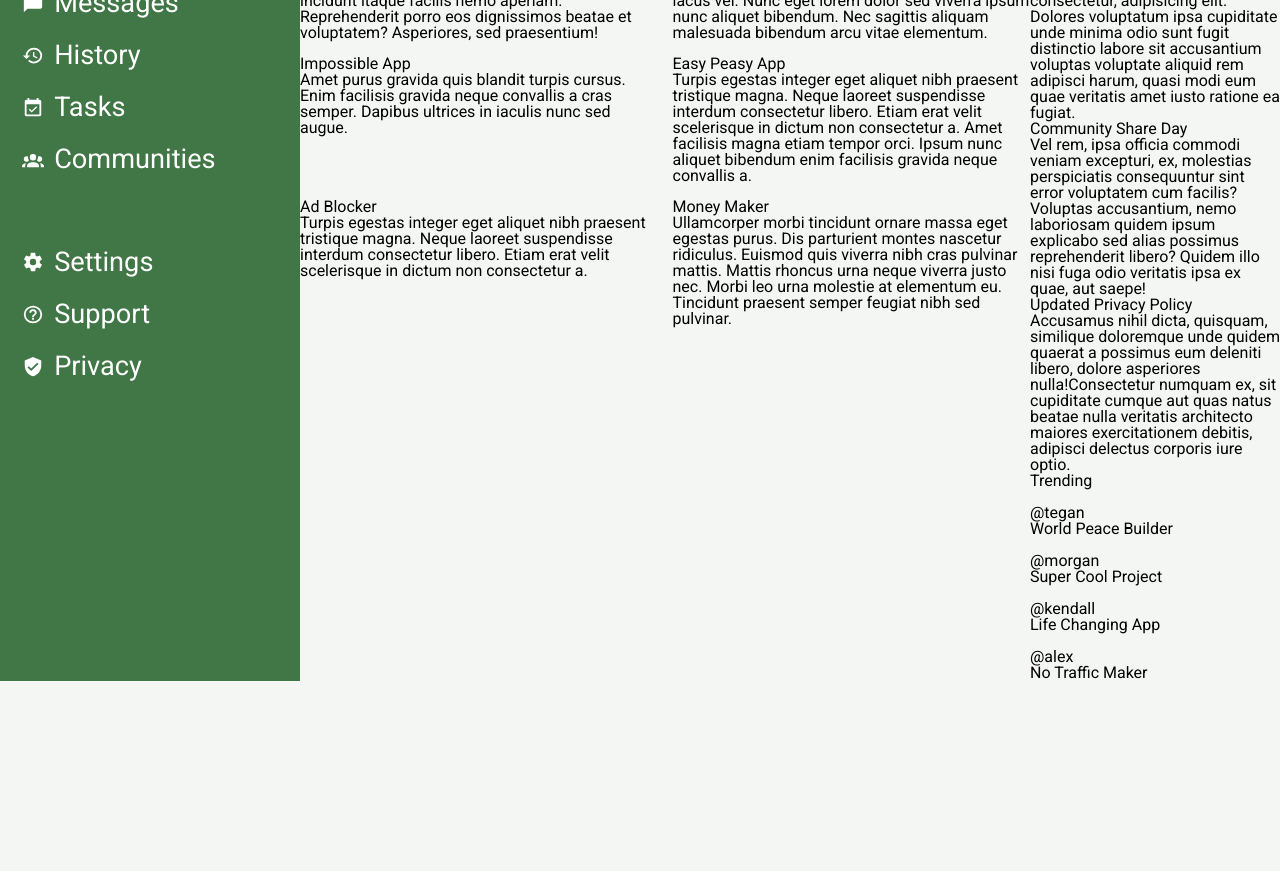
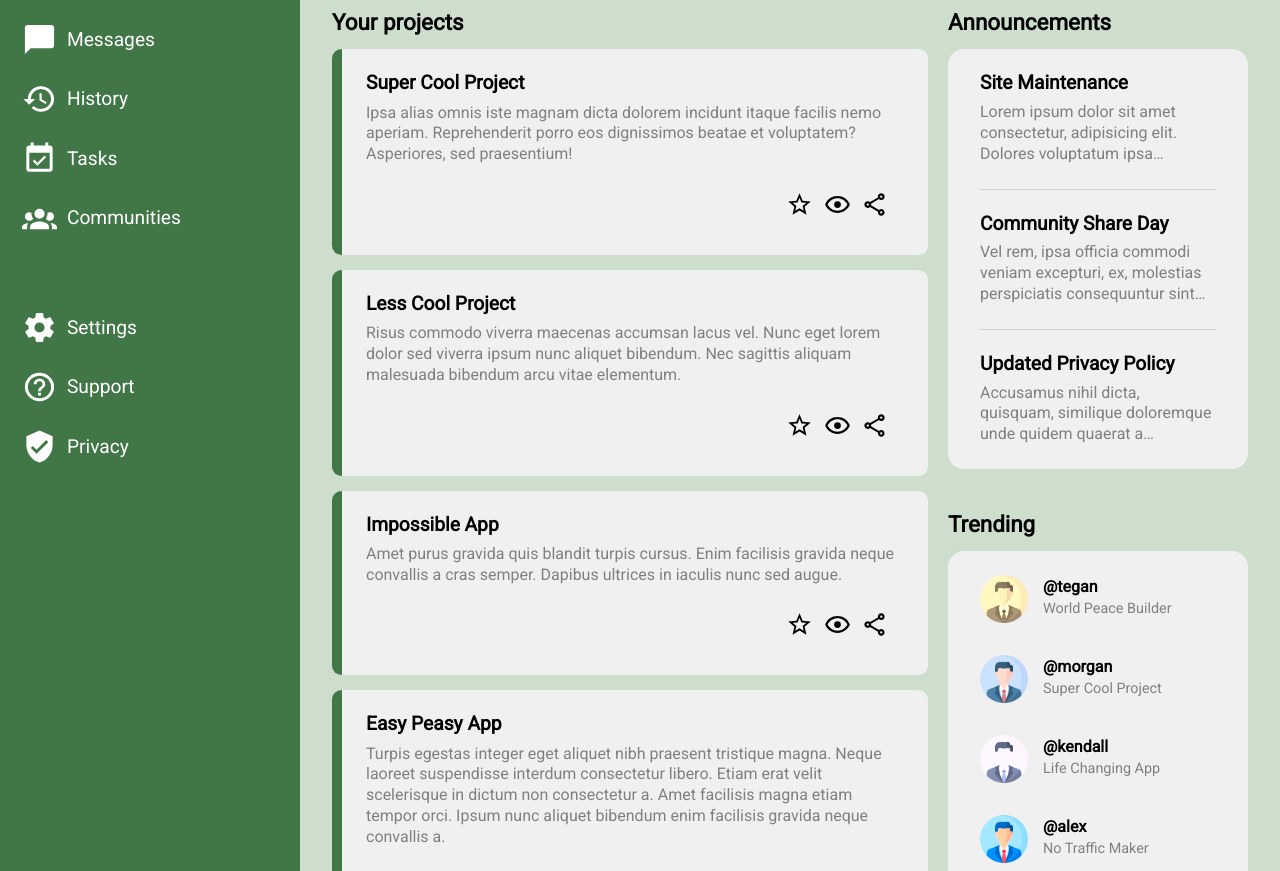
Before and after one commit to NontasBak/admin-dashboard, a plain HTML site: page index.html in a window 1280 px wide. Shown: the part 227-1098 px from the top of the page. Before the commit the page ends 909 px from the top, so only its background shows below. Drawn offline with Linux system fonts and the light colour scheme.

Commit message:
Create main content styling

```diff
--- a/index.html
+++ b/index.html
@@ -79,7 +79,7 @@
     <div class="header">
         <div class="top-row">
             <img src="images/magnify.svg" alt="search">
-            <input type="search">
+            <input type="text" name="search" id="search">
             <img src="images/bell-outline.svg" alt="notifications">
             <img id="profile" src="images/profile.png" alt="profile">
             <p class="name">Morgan Oakley</p>
@@ -105,7 +105,7 @@
             <h4>Your projects</h4>
             <div class="project-cards">
                 <div class="card">
-                    <h4>Super Cool Project</h4>
+                    <h5>Super Cool Project</h5>
                     <p>Ipsa alias omnis iste magnam dicta dolorem incidunt itaque facilis nemo aperiam.
                         Reprehenderit porro eos dignissimos beatae et voluptatem?
                         Asperiores, sed praesentium!</p>
@@ -116,7 +116,7 @@
                     </div>
                 </div>
                 <div class="card">
-                    <h4>Less Cool Project</h4>
+                    <h5>Less Cool Project</h5>
                     <p>Risus commodo viverra maecenas accumsan lacus vel. Nunc eget lorem
                         dolor sed viverra ipsum nunc aliquet bibendum. Nec sagittis
                         aliquam malesuada bibendum arcu vitae elementum.</p>
@@ -127,7 +127,7 @@
                     </div>
                 </div>
                 <div class="card">
-                    <h4>Impossible App</h4>
+                    <h5>Impossible App</h5>
                     <p>Amet purus gravida quis blandit turpis cursus.
                         Enim facilisis gravida neque convallis a cras semper.
                         Dapibus ultrices in iaculis nunc sed augue.</p>
@@ -138,7 +138,7 @@
                     </div>
                 </div>
                 <div class="card">
-                    <h4>Easy Peasy App</h4>
+                    <h5>Easy Peasy App</h5>
                     <p>Turpis egestas integer eget aliquet nibh praesent tristique magna.
                         Neque laoreet suspendisse interdum consectetur libero. Etiam erat
                         velit scelerisque in dictum non consectetur a. Amet facilisis
@@ -151,7 +151,7 @@
                     </div>
                 </div>
                 <div class="card">
-                    <h4>Ad Blocker</h4>
+                    <h5>Ad Blocker</h5>
                     <p>Turpis egestas integer eget aliquet nibh praesent tristique magna.
                         Neque laoreet suspendisse interdum consectetur libero.
                         Etiam erat velit scelerisque in dictum non consectetur a.</p>
@@ -162,7 +162,7 @@
                     </div>
                 </div>
                 <div class="card">
-                    <h4>Money Maker</h4>
+                    <h5>Money Maker</h5>
                     <p>Ullamcorper morbi tincidunt ornare massa eget egestas purus. Dis
                         parturient montes nascetur ridiculus. Euismod quis viverra nibh
                         cras pulvinar mattis. Mattis rhoncus urna neque viverra justo nec.
@@ -210,30 +210,30 @@
             <h4>Trending</h4>
             <ul class="trending-list">
                 <li>
-                    <img src="" alt="">
+                    <img src="images/profile.png" alt="profile icon" id="profile-1">
                     <div class="account">
-                        <p class="username">@tegan</p>
+                        <h6 class="username">@tegan</h6>
                         <p class="status">World Peace Builder</p>
                     </div>
                 </li>
                 <li>
-                    <img src="" alt="">
+                    <img src="images/profile.png" alt="profile icon" id="profile-2">
                     <div class="account">
-                        <p class="username">@morgan</p>
+                        <h6 class="username">@morgan</h6>
                         <p class="status">Super Cool Project</p>
                     </div>
                 </li>
                 <li>
-                    <img src="" alt="">
+                    <img src="images/profile.png" alt="profile icon" id="profile-3">
                     <div class="account">
-                        <p class="username">@kendall</p>
+                        <h6 class="username">@kendall</h6>
                         <p class="status">Life Changing App</p>
                     </div>
                 </li>
                 <li>
-                    <img src="" alt="">
+                    <img src="images/profile.png" alt="profile icon" id="profile-4">
                     <div class="account">
-                        <p class="username">@alex</p>
+                        <h6 class="username">@alex</h6>
                         <p class="status">No Traffic Maker</p>
                     </div>
                 </li>
--- a/styles.css
+++ b/styles.css
@@ -6,11 +6,11 @@
 html {
     font-size: 1rem;
     font-family: 'Roboto', sans-serif;
-    background-color: var(--3rd-color);
+    background-color: var(--sub-color);
 
     --main-color: #417646;
     --sub-color: #cddecd;
-    --3rd-color: #F4F6F4;
+    --3rd-color: #f0f0f0;
 }
 
 body {
@@ -26,19 +26,20 @@ body {
     display: flex;
     flex-direction: column;
     gap: 50px;
-    font-size: 1.7rem;
+    font-size: 1.2rem;
     padding: 1.4rem;
-
+    z-index: 0;
 }
 
 .sidebar img {
-    height: 0.8em;
+    height: 1.8em;
     width: auto;
     filter: invert(97%) sepia(11%) saturate(198%) hue-rotate(131deg) brightness(116%) contrast(100%);
 }
 
 .brand {
-    font-size: 2.5rem;
+    font-size: 2rem;
+    cursor: pointer;
 }
 
 .sidebar > ul {
@@ -58,25 +59,18 @@ body {
     margin-bottom: 50px;
 }
 
-.main-content {
-    display: grid;
-    grid-template: min-content 1fr / 1fr 250px;
-
-}
-
 .projects {
     grid-row: 1 / 3;
 }
 
 .header {
     font-size: 1.8rem;
-    padding: 1rem 2rem;
+    padding: 2rem 3rem;
     display: flex;
     flex-direction: column;
     gap: 30px;
-    background-color: var(--sub-color);
-    box-shadow: rgb(218, 218, 218) 0px 10px 10px;
-    z-index: -3;
+    background-color: var(--3rd-color);
+    box-shadow: rgb(171, 192, 171) 0px 10px 10px;
 }
 
 .header > .top-row {
@@ -89,25 +83,30 @@ body {
     margin-right: auto;
     flex-grow: 1;
     max-width: 50%;
+    border: none;
+    border-radius: 1rem;
+    height: 2rem;
+    padding: 1rem;
+    font-size: 1.1rem;
+}
+
+input[type="text"]:focus {
+    border: 2px solid green;
 }
 
 .header > .top-row > .name {
     font-size: 1.5rem;
     font-weight: 600;
+    cursor: pointer;
 }
 
 .header > .top-row > #profile {
-    font-size: 3rem;
-}
-
-.project-cards {
-    display: grid;
-    grid-template-columns: repeat(auto-fit, minmax(300px, 1fr));
-    gap: 15px;
+    height: 2.5rem;
 }
 
 .header > .top-row img {
     height: 0.8em;
+    cursor: pointer;
 }
 
 .header > .bottom-row {
@@ -140,10 +139,170 @@ body {
     background-color: var(--main-color);
     border: none;
     border-radius: 1rem;
-    font-size: 1.3rem;
-    padding: 0.3em 0.7em;
+    font-size: 1.2rem;
+    padding: 0.5em 1.2em;
+}
+
+.header > .bottom-row button:hover {
+    background-color: #254e25;
+    cursor: pointer;
 }
 
 .header > .bottom-row #profile {
     height: 2.5em;
 }
+
+.project-cards .buttons > * {
+    height: 1.7rem;
+    width: 1.7rem;
+    background-repeat: no-repeat;
+}
+
+.star-button {
+    background-image: url(images/star-outline.svg);
+}
+
+.eye-button {
+    background-image: url(images/eye-outline.svg);
+}
+
+.share-button {
+    background-image: url(images/share-variant-outline.svg);
+}
+
+.main-content {
+    display: grid;
+    gap: 20px;
+    grid-template: min-content 1fr / 1fr 300px;
+    padding: 2rem;
+}
+
+.project-cards {
+    display: grid;
+    grid-template-columns: repeat(auto-fit, minmax(300px, 1fr));
+    gap: 15px;
+}
+
+.project-cards .card {
+    display: flex;
+    flex-direction: column;
+    gap: 10px;
+    background-color: var(--3rd-color);
+    border-left: 10px solid var(--main-color);
+    padding: 1.5rem;
+    border-radius: 0.6rem;
+}
+
+.project-cards .buttons {
+    align-self: flex-end;
+    margin-top: auto;
+    display: flex;
+    gap: 10px;
+    padding: 1rem 1rem 0.8rem 0;
+}
+
+.project-cards .buttons > * {
+    cursor: pointer;
+}
+
+.main-content h4 {
+    font-size: 1.4rem;
+    padding-bottom: 1rem;
+    font-weight: 600;
+}
+
+.main-content h5 {
+    font-size: 1.2rem;
+    font-weight: 600;
+    cursor: pointer;
+}
+
+.main-content p {
+    color: grey;
+    line-height: 1.3rem;
+    display: -webkit-box;
+    -webkit-line-clamp: 5;
+    -webkit-box-orient: vertical;
+    overflow: hidden;
+}
+
+.announcements {
+    margin-bottom: 1.5rem;
+}
+
+.announcement-list {
+    background-color: var(--3rd-color);
+    padding: 1.5rem 2rem;
+    border-radius: 1rem;
+}
+
+.announcement-list h5 {
+    margin-bottom: 0.6rem;
+    cursor: pointer;
+}
+
+.announcement-list li {
+    padding: 1.5rem 0;
+}
+.announcement-list p {
+    -webkit-line-clamp: 3;
+}
+
+.announcement-list li:first-child {
+    padding-top: 0;
+    border-bottom: 1px solid lightgray;
+}
+
+.announcement-list li:last-child {
+    padding-bottom: 0;
+    border-top: 1px solid lightgray;
+}
+
+.trending-list {
+    background-color: var(--3rd-color);
+    padding: 1.5rem 2rem;
+    border-radius: 1rem;
+}
+
+.trending-list li {
+    display: flex;
+    align-items: center;
+    gap: 15px;
+    padding: 1rem 0;
+}
+
+.trending-list li:first-child {
+    padding-top: 0;
+}
+
+.trending-list li:last-child {
+    padding-bottom: 0;
+}
+
+.trending-list h6 {
+    margin-bottom: 0.3rem;
+    font-weight: 600;
+    cursor: pointer;
+}
+
+.trending-list p {
+    font-size: 0.9rem;
+}
+
+.trending-list img {
+    height: 3rem;
+    cursor: pointer;
+}
+
+#profile-1 {
+
+    filter: saturate(5) sepia(100);
+}
+
+#profile-3 {
+    filter:sepia(100) hue-rotate(188deg);
+}
+
+#profile-4 {
+    filter: saturate(3);
+}
```
